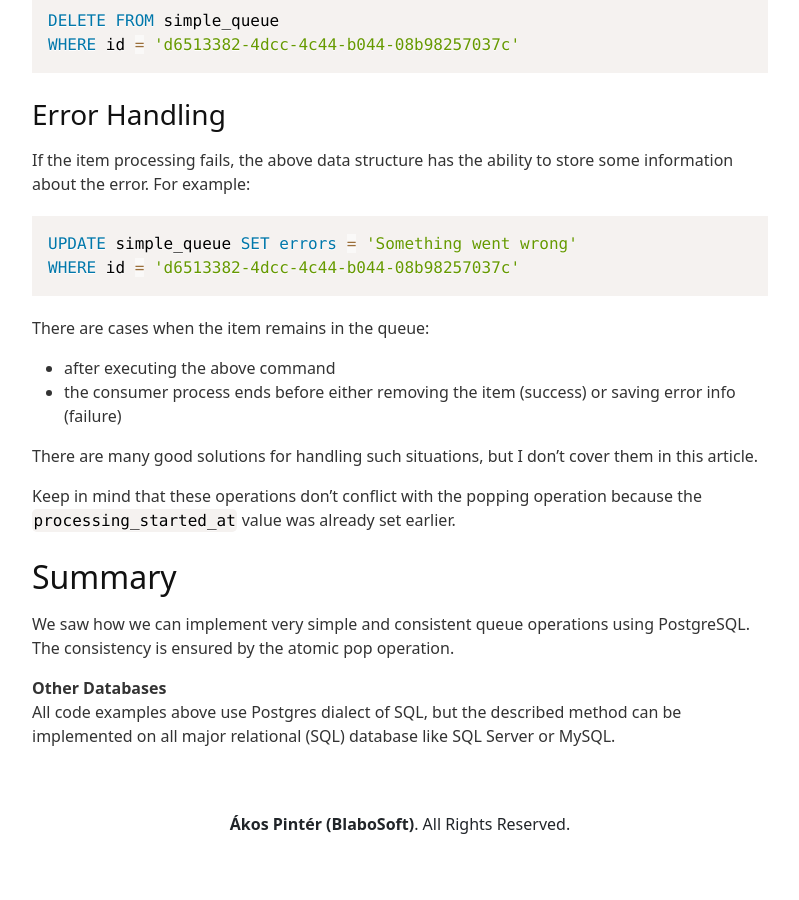
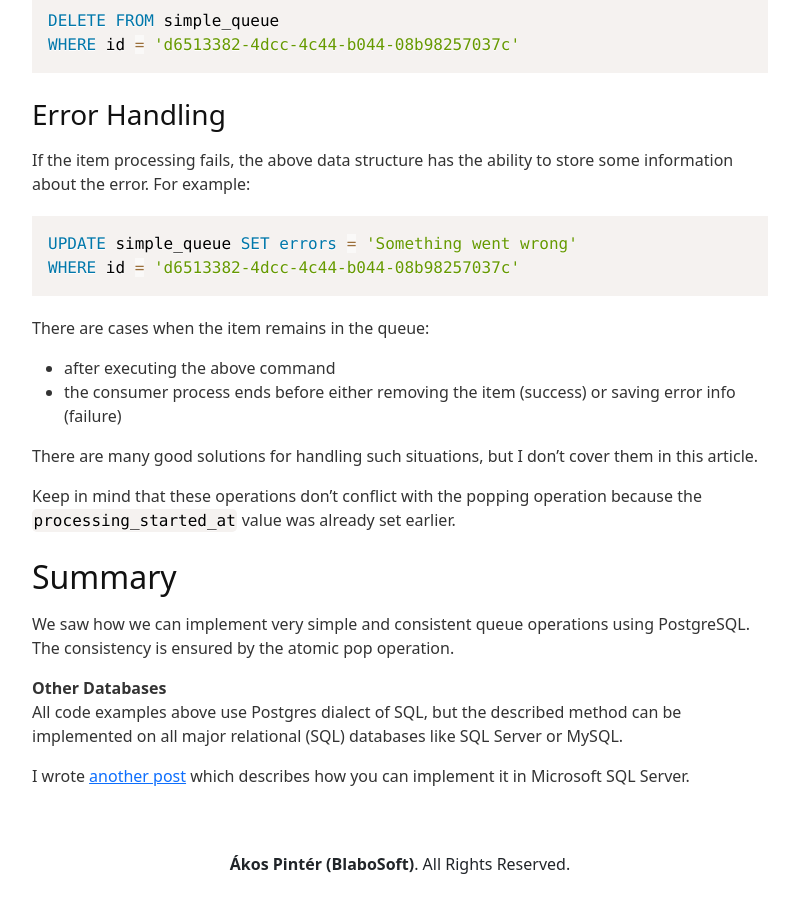
Before and after one commit to blabosoft/blabosoft_web, a Jekyll site: the page built from docs/_posts/2021-09-08-implementing-queue-in-postgresql.md, in a window 1280 px wide and 900 px high, scrolled down 2896 px. Shown: the whole window, without its empty margins (240-1039 px from the left). Built offline with Jekyll 4.4.1, drawn with Linux system fonts in a browser that asks for light colours; before the commit the page ends 3756 px from its top, so only the background shows below that.

Commit message:
link to the SQL Server version

```diff
--- a/docs/_posts/2021-09-08-implementing-queue-in-postgresql.md
+++ b/docs/_posts/2021-09-08-implementing-queue-in-postgresql.md
@@ -120,4 +120,6 @@ Keep in mind that these operations don't conflict with the popping operation bec
 We saw how we can implement very simple and consistent queue operations using PostgreSQL. The consistency is ensured by the atomic pop operation.
 
 __Other Databases__
-All code examples above use Postgres dialect of SQL, but the described method can be implemented on all major relational (SQL) database like SQL Server or MySQL.
+All code examples above use Postgres dialect of SQL, but the described method can be implemented on all major relational (SQL) databases like SQL Server or MySQL.
+
+I wrote [another post](/implementing-queue-in-sql-server "Implementing a Simpel Queue in SQL Server") which describes how you can implement it in Microsoft SQL Server.
```
Also changed, not shown: 1 other file.
